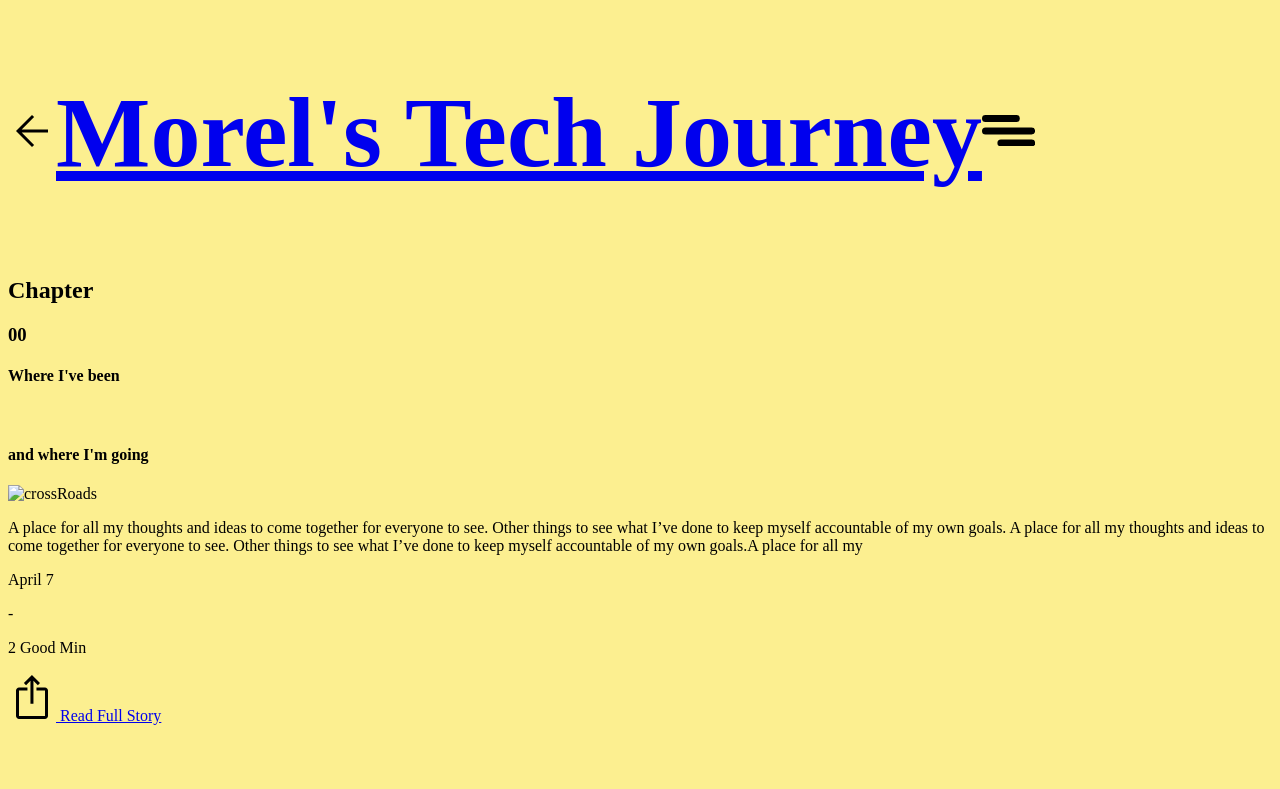
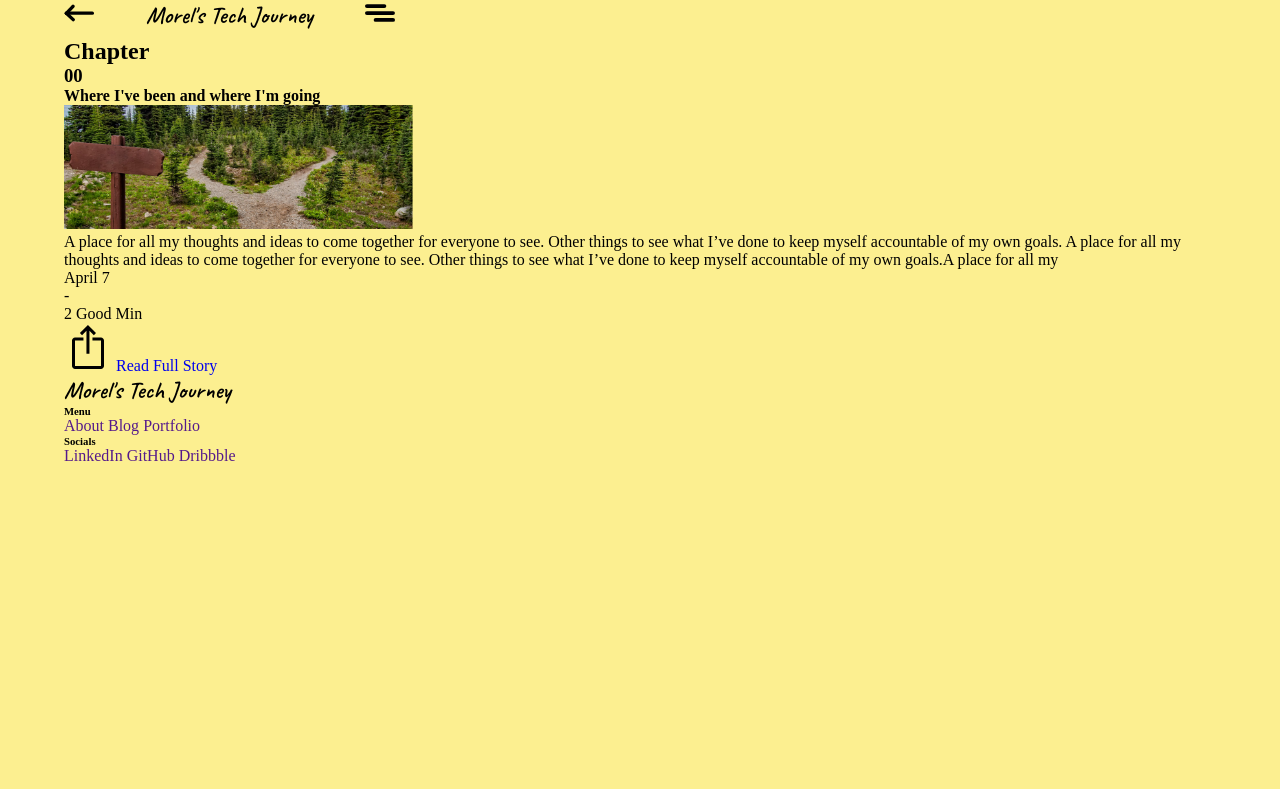
Before and after one commit to EvoExx/Morels-Tech-Journey, a plain HTML site: page index.html in a window 1280 px wide. Shown: the top 789 px of the page. Drawn offline with Linux system fonts and the light colour scheme.

Commit message:
topBar finished
-finished topBar/menu
-Still has a problem where the last child will not align to the right side of its container
-changed folder and file structure to be more organized

```diff
--- a/index.html
+++ b/index.html
@@ -8,19 +8,29 @@
     <title>Morels Tech Journey</title>
 </head>
 <body>
-    <div class="topBar">
-        <a>
-            <div class="backNav">
-            <svg xmlns="http://www.w3.org/2000/svg" height="48" viewBox="0 96 960 960" width="48"><path d="M480 896 160 576l320-320 42 42-248 248h526v60H274l248 248-42 42Z"/></svg>
-            </div>
+    <section class="topBar">
+        <ul class="topBarUL">
+            <li>
+                <a href="#">
+                    <svg xmlns="http://www.w3.org/2000/svg" width="30" height="20" viewBox="0 0 35.626 21.454">
+                        <g id="Group_2" data-name="Group 2" transform="translate(-22.574 -19.874)">
+                          <line id="Line_4" data-name="Line 4" x2="30.799" transform="translate(25.401 30.8)" fill="none" stroke="#000" stroke-linecap="round" stroke-width="4"/>
+                          <line id="Line_5" data-name="Line 5" x2="8.099" y2="7.7" transform="translate(25.401 30.8)" fill="none" stroke="#000" stroke-linecap="round" stroke-width="4"/>
+                          <path id="Path_27" data-name="Path 27" d="M-1,0,7.1,7.7" transform="translate(33.301 23.701) rotate(90)" fill="none" stroke="#000" stroke-linecap="round" stroke-width="4"/>
+                        </g>
+                      </svg>
                                       </a>
+            </li>
 
+            <li>
             <a href="index.html">
                 <h1>Morel's Tech Journey</h1>
             </a>
+            </li>
 
+            <li>
                 <a href="menu.html">
-            <svg xmlns="http://www.w3.org/2000/svg" width="53.198" height="31.399" viewBox="0 0 53.198 31.399">
+                <svg xmlns="http://www.w3.org/2000/svg" width="30" height="20" viewBox="0 0 53.198 31.399">
                 <g id="Group_1" data-name="Group 1" transform="translate(-318.901 -17.3)">
                 <line id="Line_1" data-name="Line 1" x2="30.799" transform="translate(322.401 20.8)" fill="none" stroke="#000" stroke-linecap="round" stroke-width="7"/>
                 <line id="Line_3" data-name="Line 3" x2="46.099" transform="translate(322.401 33.2)" fill="none" stroke="#000" stroke-linecap="round" stroke-width="7"/>
@@ -28,9 +38,12 @@
                 </g>
                 </svg>
                 </a>
-    </div>
+            </li>
 
-    <div class="post">
+        </ul>
+    </section>
+
+    <section class="post">
         <div class="chapter">
             <h2 class="chapter">Chapter</h2>
         </div>
@@ -40,11 +53,10 @@
         </div>
 
         <div class="postTitle">
-            <h4 class="postTitle">Where I've been</h4> <br>
-            <h4 class="postTitle">and where I'm going</h4>
+            <h4 class="postTitle">Where I've been and where I'm going</h4>
         </div>
 
-        <img src="" alt="crossRoads" class="postImage">
+        <img src="../assets/crossroads.png" alt="crossRoads" class="postImage">
 
         <p class="postBody">A place for all my thoughts and ideas to come together for everyone to see. Other things to see what I’ve done to keep myself accountable of my own goals. A place for all my thoughts and ideas to come together for everyone to see. Other things to see what I’ve done to keep myself accountable of my own goals.A place for all my </p>
 
@@ -60,9 +72,9 @@
             </a>
 
             <a href="#" class="readFullStory">Read Full Story</a>
-        </div>
+        </section>
 
-        <div class="footer">
+        <section class="footer">
 
             <h1 class="footer">Morel's Tech Journey</h1>
 
@@ -80,7 +92,7 @@
                 <a href="" class="footerMenu">Dribbble</a>
             </div>
 
-        </div>
+        </section>
 
 
     </div>
--- /dev/null
+++ b/sass/_fonts.scss
@@ -0,0 +1,9 @@
+@font-face {
+    font-family: 'Caveat';
+    src: url('../fonts/Caveat-SemiBold.ttf');
+  }
+
+  @font-face {
+    font-family: 'PTSerif';
+    src: url('../PTSerif-Regular.ttf');
+  }
--- /dev/null
+++ b/sass/_globals.scss
@@ -0,0 +1,25 @@
+* {
+    margin: 0;
+    padding: 0;
+    list-style: none;
+}
+
+html {
+    //font-size: 100%;
+    //box-sizing: border-box;
+}
+
+a {
+    text-decoration: none;
+}
+
+body, html {
+    scroll-behavior: smooth;
+}
+
+body {
+    background-color:#FCEF90;
+    width: 90%;
+    margin: 0 auto;
+    height: 100vh;
+}
--- /dev/null
+++ b/sass/_topbar.scss
@@ -0,0 +1,25 @@
+.topBar {
+    width: 100%;
+    padding-bottom: 0.5rem;
+}
+
+.topBarUL li{
+    display:inline-flex;
+    margin-right: 3rem;
+}
+
+.topBarUL ul:last-child {
+    margin-right: 0;
+}
+
+h1 {
+    font-family: 'Caveat';
+    font-size: 1.5rem;
+}
+
+.topBar ul li a {
+    color: black;
+    &:visited {
+        color: none;
+    }
+}
--- a/sass/style.scss
+++ b/sass/style.scss
@@ -1,22 +1 @@
-@font-face {
-    font-family: 'Caveat';
-    src: url('fonts/Caveat-SemiBold.ttf') format('ttf')
-  }
-
-body {
-    background-color:#FCEF90;
-}
-
-h1 {
-    font-family: 'Caveat';
-    font-size: 100px;
-}
-
-.topBar {
-    margin: auto;
-    width: 100%;
-    display:flex;
-    align-items: center;
-
-
-}
+@import "_fonts", "_topbar.scss", "_globals.scss";
```
Also changed, not shown: assets/crossroads.png (added), sass/_post.scss (added), sass/style.css, 2 other files. Lines whose indentation alone changed are shown as unchanged.
